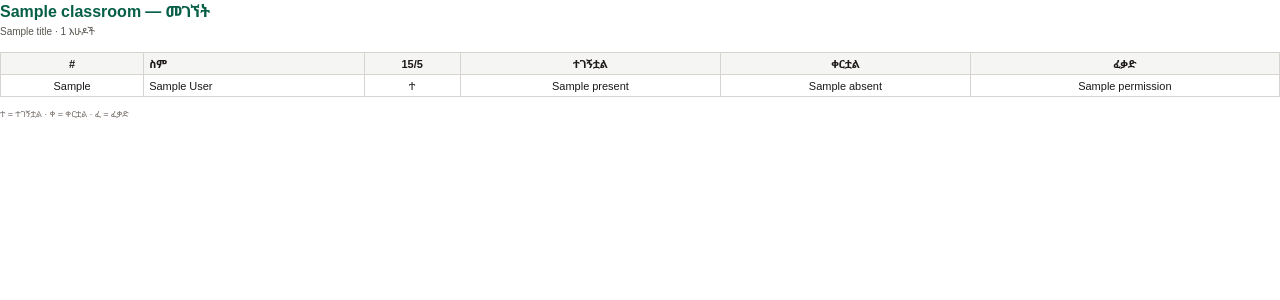
After one commit to kidusk12/sundayschool, a Django app: template school/templates/pdf/attendance.html in a window 1280 px wide. The commit adds this page. Shown: the top 300 px of the page. Run offline with Django 5.2, Linux system fonts and the light colour scheme; the template is opened without the code that fills it: most values are stand-ins (such as "Sample title", 1, 10 or a date in 2020).

Commit message:
Add PDF export templates for attendance, mark lists, and roster

```diff
--- a/school/templates/classes/class_list.html
+++ b/school/templates/classes/class_list.html
@@ -33,9 +33,9 @@
           >
         </td>
         <td class="px-3 py-2 text-center text-stone-600">
-          {% if classroom.min_age or classroom.max_age %} {{
-          classroom.min_age|default_if_none:"—" }} – {{
-          classroom.max_age|default_if_none:"—" }} {% else %}—{% endif %}
+          {% if classroom.min_age or classroom.max_age %}
+          {{ classroom.min_age|default_if_none:"—" }} – {{ classroom.max_age|default_if_none:"—" }}
+          {% else %}—{% endif %}
         </td>
         <td class="px-3 py-2 text-center text-stone-600">
           {{ classroom.display_order }}
--- /dev/null
+++ b/school/templates/pdf/attendance.html
@@ -0,0 +1,53 @@
+{% extends "pdf/base_pdf.html" %}
+{% load ethio %}
+
+{% block title %}{{ sheet.classroom.name }} — {{ title }}{% endblock %}
+
+{% block body %}
+<h1>{{ sheet.classroom.name }} — መገኘት</h1>
+<p class="sub">{{ title }}{% if sundays %} · {{ sundays|length }} እሁዶች{% endif %}</p>
+
+<table>
+    <thead>
+        <tr>
+            <th>#</th>
+            <th class="name">ስም</th>
+            {% if sheet.is_template %}
+                {% for i in "12345" %}<th>ሳምንት {{ i }}</th>{% endfor %}
+            {% else %}
+                {% for sunday in sundays %}<th>{{ sunday|eth_short }}</th>{% endfor %}
+            {% endif %}
+            <th>ተገኝቷል</th>
+            <th>ቀርቷል</th>
+            <th>ፈቃድ</th>
+        </tr>
+    </thead>
+    <tbody>
+        {% for row in rows %}
+        <tr>
+            <td>{{ row.n }}</td>
+            <td class="name">{{ row.student.full_name }}</td>
+            {% if sheet.is_template %}
+                {% for i in "12345" %}<td></td>{% endfor %}
+            {% else %}
+                {% for cell in row.cells %}
+                <td>
+                    {% if cell.status == "present" %}ተ
+                    {% elif cell.status == "absent" %}ቀ
+                    {% elif cell.status == "permission" %}ፈ
+                    {% endif %}
+                </td>
+                {% endfor %}
+            {% endif %}
+            <td>{{ row.present|default:"" }}</td>
+            <td>{{ row.absent|default:"" }}</td>
+            <td>{{ row.permission|default:"" }}</td>
+        </tr>
+        {% empty %}
+        <tr><td colspan="{% if sheet.is_template %}8{% else %}{{ sundays|length|add:5 }}{% endif %}">ምንም ተማሪ አልተጨመረም።</td></tr>
+        {% endfor %}
+    </tbody>
+</table>
+
+<p class="footer-note">ተ = ተገኝቷል · ቀ = ቀርቷል · ፈ = ፈቃድ</p>
+{% endblock %}
--- /dev/null
+++ b/school/templates/pdf/base_pdf.html
@@ -0,0 +1,76 @@
+{% load static %}
+<!DOCTYPE html>
+<html lang="am">
+<head>
+    <meta charset="UTF-8">
+    <title>{% block title %}የሰንበት ትምህርት ቤት{% endblock %}</title>
+    <style>
+        @page {
+            size: A4 landscape;
+            margin: 1.2cm;
+            @bottom-center {
+                content: "ገጽ " counter(page) " / " counter(pages);
+                font-family: "Noto Sans Ethiopic", sans-serif;
+                font-size: 9px;
+                color: #666;
+            }
+        }
+
+        * { box-sizing: border-box; }
+
+        body {
+            font-family: "Noto Sans Ethiopic", sans-serif;
+            font-size: 11px;
+            color: #1c1917;
+            margin: 0;
+        }
+
+        h1 {
+            font-size: 16px;
+            margin: 0 0 2px 0;
+            color: #065f46;
+        }
+
+        .sub {
+            font-size: 10px;
+            color: #57534e;
+            margin: 0 0 14px 0;
+        }
+
+        table {
+            width: 100%;
+            border-collapse: collapse;
+        }
+
+        th, td {
+            border: 1px solid #d6d3d1;
+            padding: 3px 5px;
+            text-align: center;
+        }
+
+        th {
+            background: #f5f5f4;
+            font-weight: 600;
+        }
+
+        td.name, th.name {
+            text-align: left;
+        }
+
+        tr.rank-1, tr.rank-2, tr.rank-3 {
+            background: #fef9c3;
+            font-weight: 600;
+        }
+
+        .footer-note {
+            margin-top: 10px;
+            font-size: 9px;
+            color: #78716c;
+        }
+    </style>
+    {% block extra_style %}{% endblock %}
+</head>
+<body>
+    {% block body %}{% endblock %}
+</body>
+</html>
```
Also changed, not shown: school/templates/pdf/marklist.html (added, +41 -0 lines), school/templates/pdf/roster.html (added, +42 -0 lines), 1 other file.
